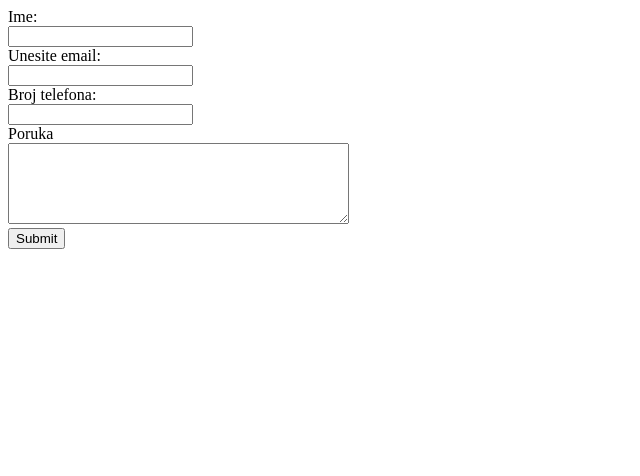
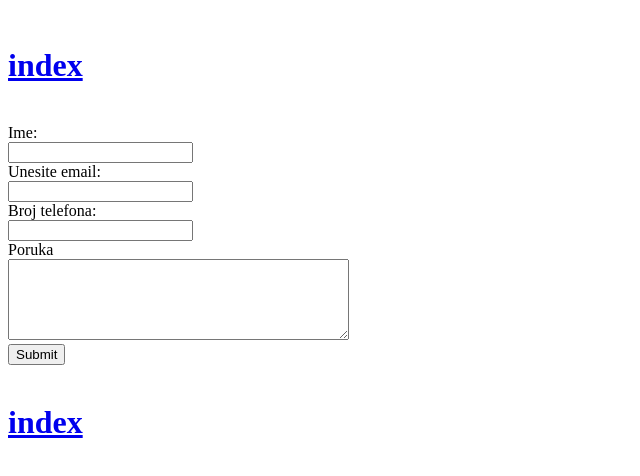
Before and after one commit to AndrijaL/Devlab-kurs, a plain HTML site: page prvi domaci/form.html in a window 1280 px wide. Shown: the whole page, without its empty margins (0-640 px from the left). Drawn offline with Linux system fonts and the light colour scheme.

Commit message:
promjena

```diff
--- a/prvi domaci/form.html
+++ b/prvi domaci/form.html
@@ -4,6 +4,12 @@
 <title>Forma</title>
 </head>
 <body>
+
+    <header>
+          <h1><a href="index.html">index</a></h1>
+
+        </header>
+        <br>
 <form>
 
     <label for="ime">Ime:</label><br>
@@ -24,5 +30,13 @@
 </form>
 
 
+
+<br>
+
+<footer>
+    <h1><a href="index.html">index</a></h1>
+</footer>
+
+
 </body>
 </html>
```
Also changed, not shown: prvi domaci/index.html (+12 -0 lines).
